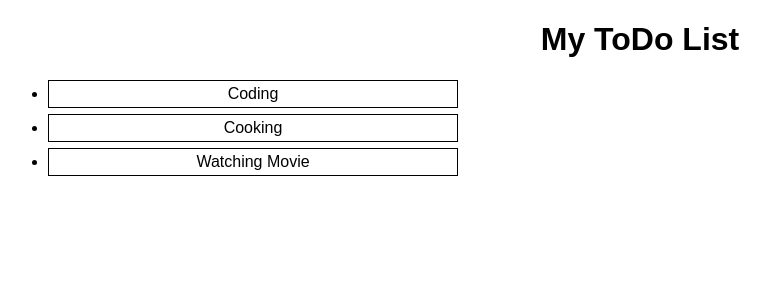
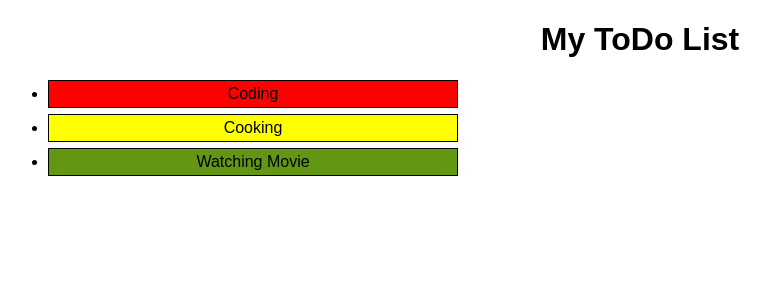
Before and after one commit to meha-patel/todo, a React (Create React App) app: page / in a window 1280 px wide. Shown: the top 300 px of the page, without its empty margins (0-770 px from the left). Built offline with nearby package versions, Linux system fonts and the light colour scheme.

Commit message:
Todo list rendered with priority based color

```diff
--- /dev/null
+++ b/src/components/todo.css
@@ -0,0 +1,11 @@
+.background-red {
+    background-color: red;
+}
+
+.background-yellow {
+    background-color: yellow;
+}
+
+.background-green {
+    background-color: rgb(98, 150, 19);
+}
--- a/src/components/todo.jsx
+++ b/src/components/todo.jsx
@@ -0,0 +1,30 @@
+import React from "react";
+import './todo.css';
+
+const Todo = (props) => {
+    console.log("data todo:", props.todo);
+    let backgroundStyle = '';
+    if(props.todo.priority === 'High') {
+        backgroundStyle = 'background-red';
+    } else if(props.todo.priority === 'Medium') {
+        backgroundStyle = 'background-yellow';
+    } else {
+        backgroundStyle = 'background-green';
+    }
+  return (
+    <li
+      style={{
+        border: "1px solid black",
+        padding: "4px",
+        width: "400px",
+        marginBottom: "6px",
+      }}
+      className={backgroundStyle}
+      key={props.id}
+    >
+      {props.todo.text}
+    </li>
+  );
+};
+
+export default Todo;
--- a/src/components/todoList.jsx
+++ b/src/components/todoList.jsx
@@ -1,4 +1,5 @@
 import React from "react";
+import Todo from "./todo";
 
 const TodoList = (data) => {
     console.log("data:", data);
@@ -6,26 +7,7 @@ const TodoList = (data) => {
     <div>
       <ul style={{ margin: "auto", width: "100%" }}>
         {data.props.map((todo, id) => (
-          // let color;
-          // if (todo.priority === "High") {
-          //   color = "red";
-          // } else if (todo.priority === "Medium") {
-          //   color = "yellow";
-          // } else {
-          //   color = "green";
-          // }
-          <li
-            style={{
-              border: "1px solid black",
-              padding: "4px",
-              width: "400px",
-              marginBottom: "6px",
-            }}
-            className={"background-red"}
-            key={id}
-          >
-            {todo.text}
-          </li>
+            <Todo todo={todo} key={id} id={id}></Todo>
         ))}
       </ul>
     </div>
```
